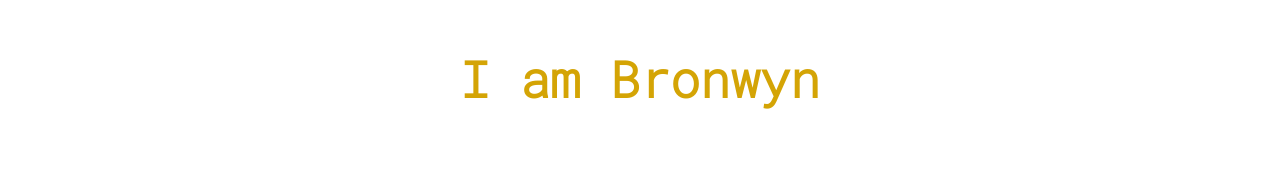
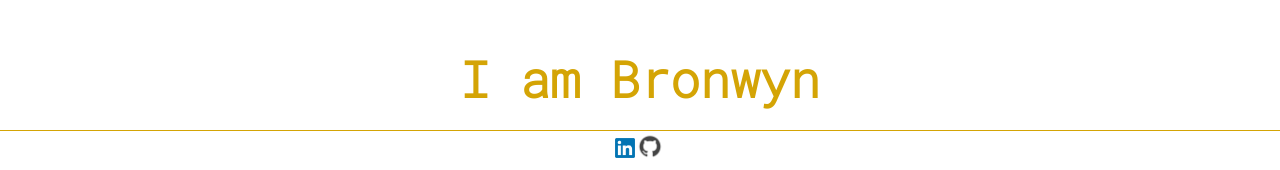
Before and after one commit to Bachemedei/Bachemedei, a plain HTML site: page index.html in a window 1280 px wide. Shown: the part 639-809 px from the top of the page. Drawn offline with Linux system fonts and the light colour scheme.

Commit message:
Fixed footer

```diff
--- a/styles.css
+++ b/styles.css
@@ -51,6 +51,12 @@ footer {
     border-top: 1px solid;
     border-color: #d4a405;
     text-align: center;
+    position:fixed;
+    left:0px;
+    bottom:0px;
+    height:30px;
+    width:100%;
+
 }
 
 #socials {
```
